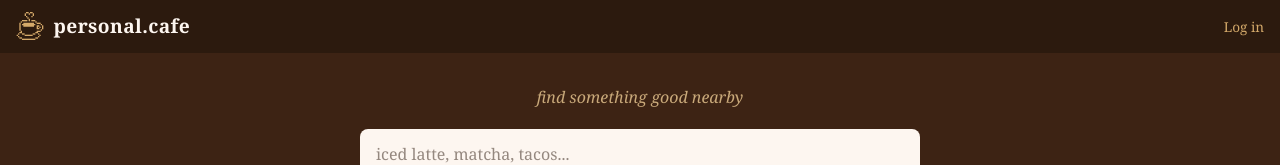
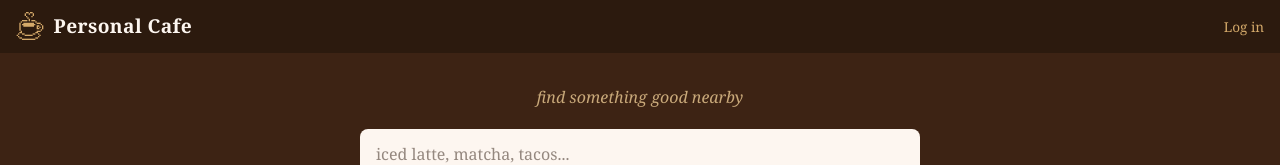
Before and after one commit to laurasedra/personal-cafe, a Next.js app: page / in a window 1280 px wide. Shown: the top 165 px of the page. Built offline with nearby package versions, Linux system fonts and the light colour scheme; no server answers.

Commit message:
title and formatting fix

```diff
--- a/src/app/page.tsx
+++ b/src/app/page.tsx
@@ -232,7 +232,7 @@ export default function Home() {
               </g>
             </svg>
           </span>
-          <span style={{ fontSize: '1.2rem', fontWeight: 'bold', color: '#fdf6f0', letterSpacing: '0.02em' }}>personal.cafe</span>
+          <span style={{ fontSize: '1.2rem', fontWeight: 'bold', color: '#fdf6f0', letterSpacing: '0.02em' }}>Personal Cafe</span>
         </div>
         <div>
           {userEmail ? (
```
